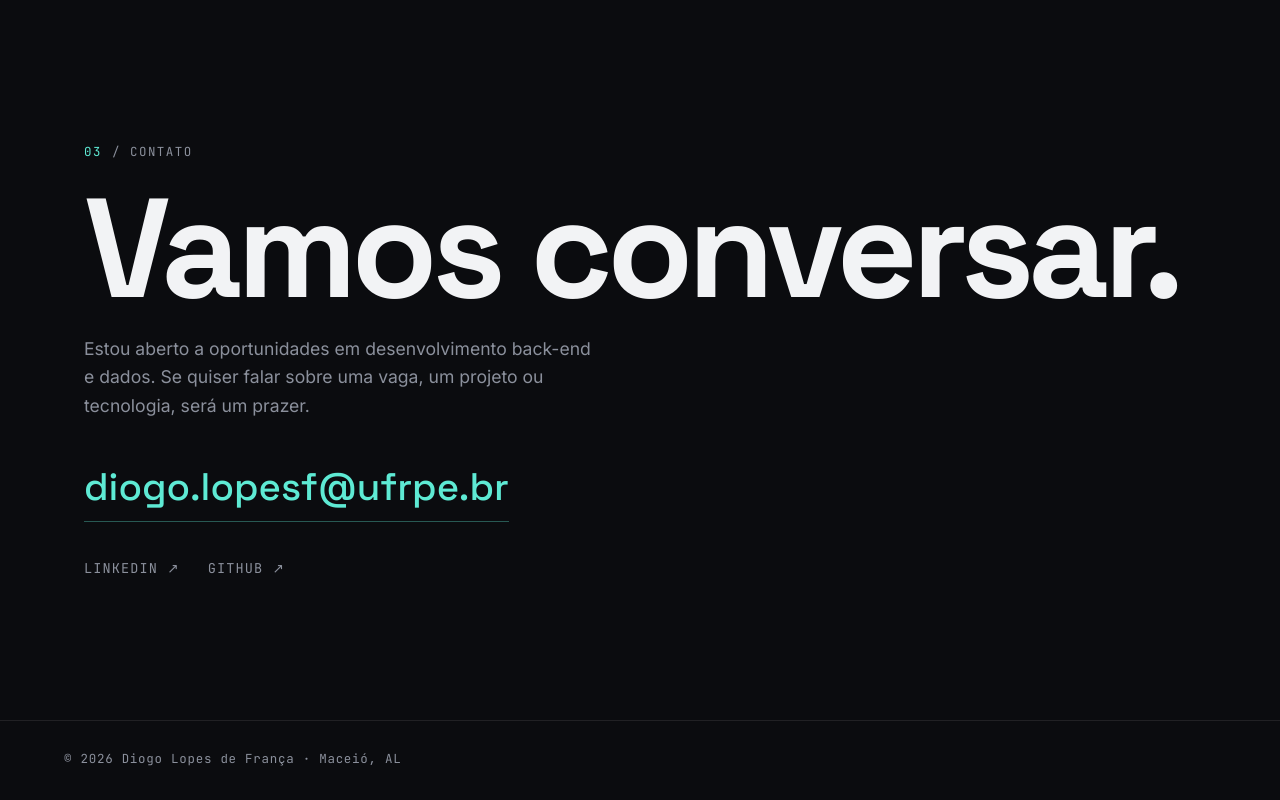
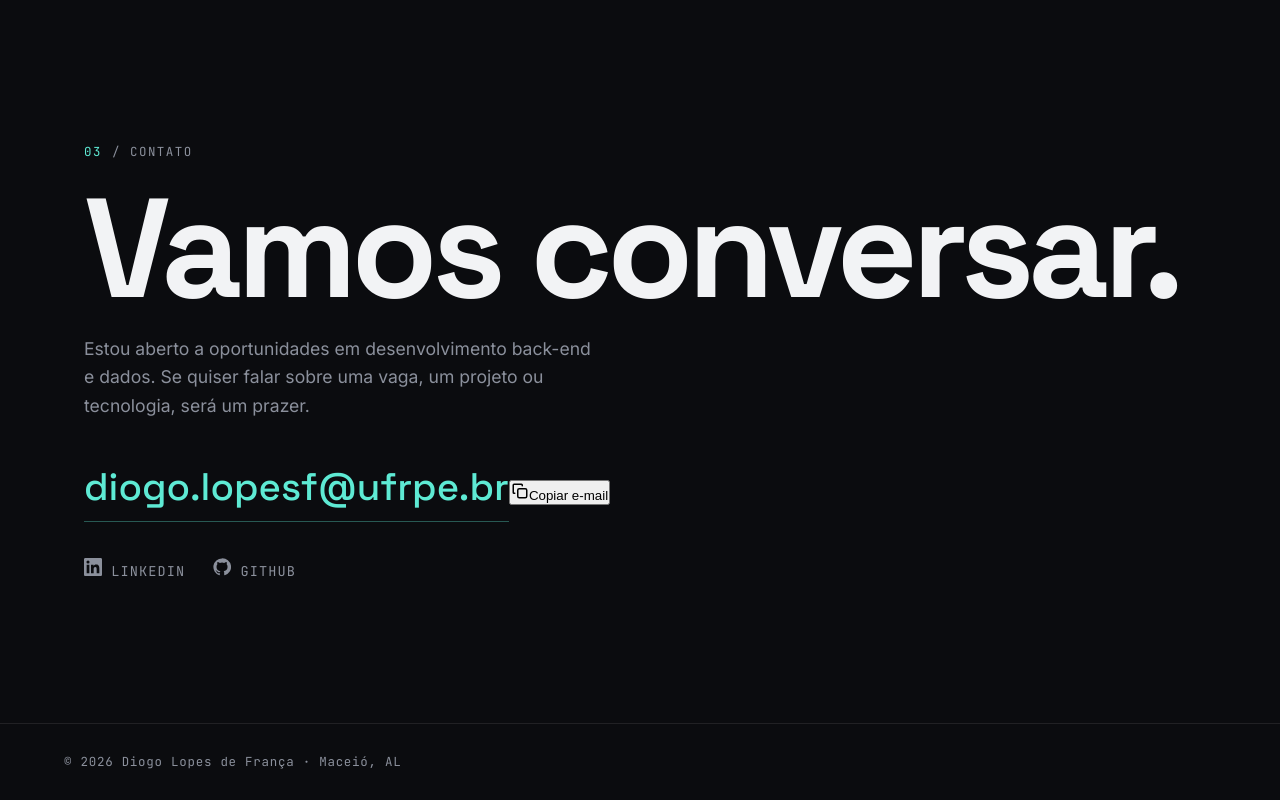
Before and after one commit to dioguinholf/MEU-PORTIFOLIO, a Next.js app: page / in a window 1280 px wide. Shown: the part 3794-4594 px from the top of the page. Built offline with nearby package versions, Linux system fonts and the light colour scheme.

Commit message:
feat: adiciona botão de copiar e-mail na seção de contato

```diff
--- a/components/Contact.tsx
+++ b/components/Contact.tsx
@@ -1,5 +1,7 @@
 import { profile } from "@/data/profile";
 import Reveal from "./Reveal";
+import CopyEmail from "./CopyEmail";
+import { GitHubIcon, LinkedInIcon } from "./Icons";
 
 export default function Contact() {
   const email = profile.links.email.replace("mailto:", "");
@@ -18,16 +20,19 @@ export default function Contact() {
             uma vaga, um projeto ou tecnologia, será um prazer.
           </p>
 
-          <a href={profile.links.email} className="contact-email">
-            {email}
-          </a>
+          <div className="contact-email-row">
+            <a href={profile.links.email} className="contact-email">
+              {email}
+            </a>
+            <CopyEmail email={email} />
+          </div>
 
           <div className="contact-links">
             <a href={profile.links.linkedin} target="_blank" rel="noopener noreferrer">
-              LinkedIn ↗
+              <LinkedInIcon size={18} /> LinkedIn
             </a>
             <a href={profile.links.github} target="_blank" rel="noopener noreferrer">
-              GitHub ↗
+              <GitHubIcon size={18} /> GitHub
             </a>
           </div>
         </Reveal>
--- /dev/null
+++ b/components/CopyEmail.tsx
@@ -0,0 +1,26 @@
+"use client";
+
+import { useState } from "react";
+import { CheckIcon, CopyIcon } from "./Icons";
+
+// Botão que copia o e-mail. Útil para quem não usa um app de e-mail no navegador.
+export default function CopyEmail({ email }: { email: string }) {
+  const [copied, setCopied] = useState(false);
+
+  async function copy() {
+    try {
+      await navigator.clipboard.writeText(email);
+      setCopied(true);
+      setTimeout(() => setCopied(false), 2000);
+    } catch {
+      // Se o navegador bloquear a cópia, o link de e-mail ao lado continua funcionando
+    }
+  }
+
+  return (
+    <button type="button" className="copy-btn" onClick={copy}>
+      {copied ? <CheckIcon /> : <CopyIcon />}
+      <span aria-live="polite">{copied ? "Copiado!" : "Copiar e-mail"}</span>
+    </button>
+  );
+}
```
